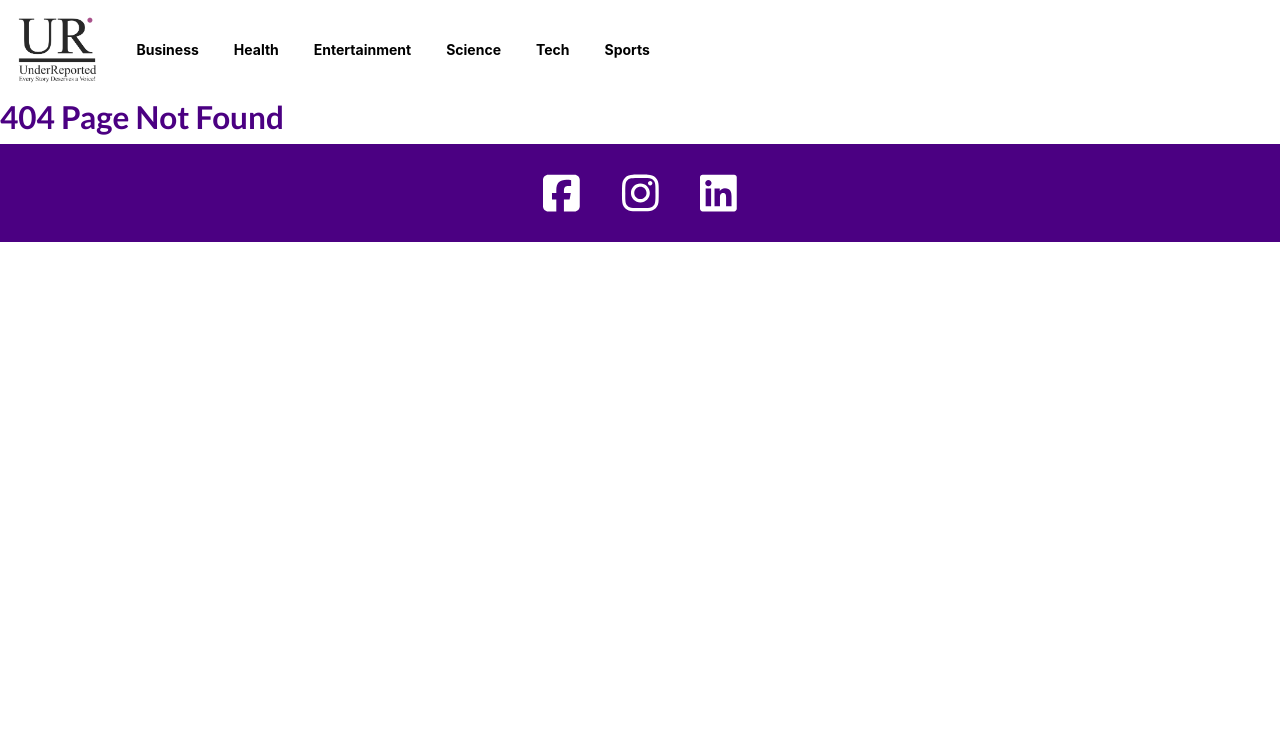
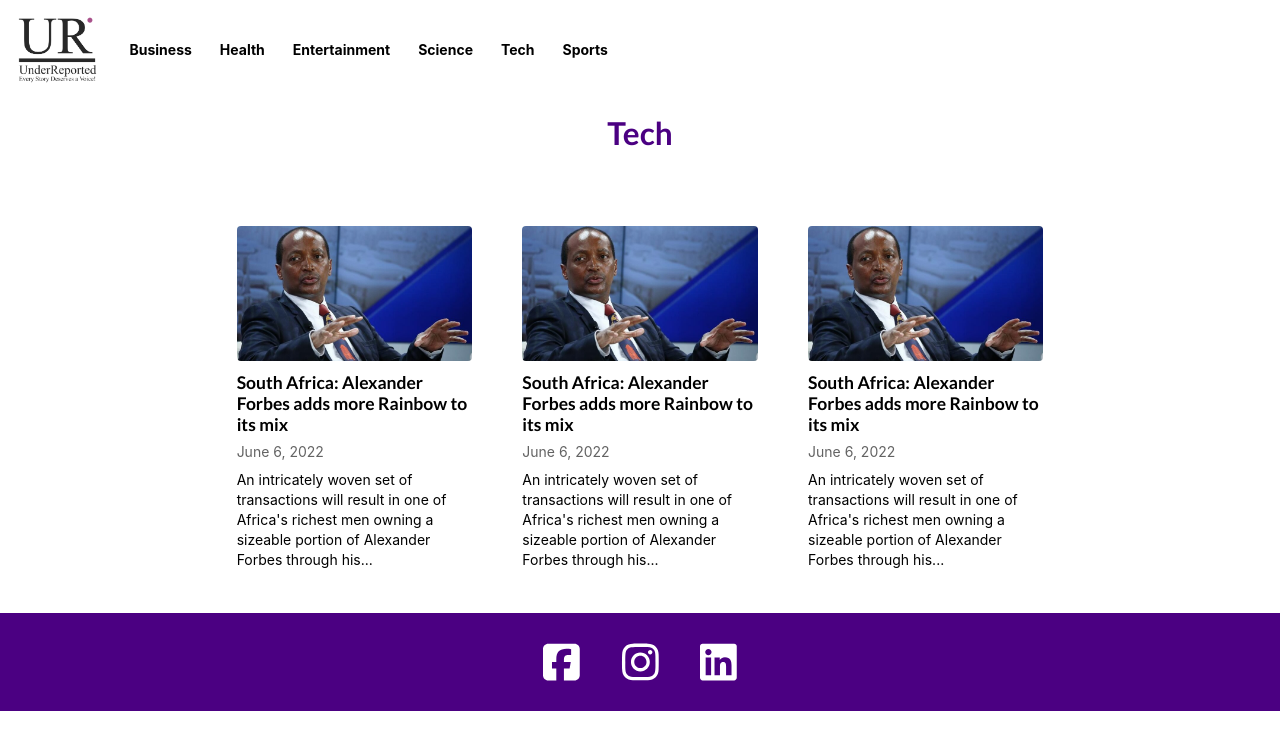
Before and after one commit to VivMe3/under-reported, a React (Create React App) app in the folder under-reported/: page /tech in a window 1280 px wide. Before the commit this address had no page. Shown: the top 750 px of the page. Built offline with nearby package versions, Linux system fonts and the light colour scheme.

Commit message:
category pages, scroll to top

```diff
--- a/under-reported/src/App.js
+++ b/under-reported/src/App.js
@@ -1,5 +1,5 @@
 import React, { useState, Fragment, Component } from 'react';
-import { BrowserRouter, Routes, Route } from 'react-router-dom';
+import { Routes, Route } from 'react-router-dom';
 import Accordion from './components/Accordion';
 import Search from './components/Search';
 import Dropdown from './components/Dropdown';
@@ -13,9 +13,143 @@
 
 import Home from './pages/Home';
 import MoreNews from './pages/MoreNews';
+import Category from './pages/Category';
 import NoPage from './pages/NoPage';
 
 library.add(fab)
+
+const businessCards = [
+  {
+    title: "South Africa: Alexander Forbes adds more Rainbow to its mix",
+    date: "June 6, 2022",
+    description: "An intricately woven set of transactions will result in one of Africa's richest men owning a sizeable portion of Alexander Forbes through his..."
+  },
+  {
+    title: "South Africa: Alexander Forbes adds more Rainbow to its mix",
+    date: "June 6, 2022",
+    description: "An intricately woven set of transactions will result in one of Africa's richest men owning a sizeable portion of Alexander Forbes through his..."
+  },
+  {
+    title: "South Africa: Alexander Forbes adds more Rainbow to its mix",
+    date: "June 6, 2022",
+    description: "An intricately woven set of transactions will result in one of Africa's richest men owning a sizeable portion of Alexander Forbes through his..."
+  },
+  {
+    title: "South Africa: Alexander Forbes adds more Rainbow to its mix",
+    date: "June 6, 2022",
+    description: "An intricately woven set of transactions will result in one of Africa's richest men owning a sizeable portion of Alexander Forbes through his..."
+  },
+  {
+    title: "South Africa: Alexander Forbes adds more Rainbow to its mix",
+    date: "June 6, 2022",
+    description: "An intricately woven set of transactions will result in one of Africa's richest men owning a sizeable portion of Alexander Forbes through his..."
+  },
+  {
+    title: "South Africa: Alexander Forbes adds more Rainbow to its mix",
+    date: "June 6, 2022",
+    description: "An intricately woven set of transactions will result in one of Africa's richest men owning a sizeable portion of Alexander Forbes through his..."
+  }
+];
+
+const healthCards = [
+  {
+    title: "South Africa: Alexander Forbes adds more Rainbow to its mix",
+    date: "June 6, 2022",
+    description: "An intricately woven set of transactions will result in one of Africa's richest men owning a sizeable portion of Alexander Forbes through his..."
+  },
+  {
+    title: "South Africa: Alexander Forbes adds more Rainbow to its mix",
+    date: "June 6, 2022",
+    description: "An intricately woven set of transactions will result in one of Africa's richest men owning a sizeable portion of Alexander Forbes through his..."
+  },
+  {
+    title: "South Africa: Alexander Forbes adds more Rainbow to its mix",
+    date: "June 6, 2022",
+    description: "An intricately woven set of transactions will result in one of Africa's richest men owning a sizeable portion of Alexander Forbes through his..."
+  }
+];
+
+const entertainmentCards = [
+  {
+    title: "South Africa: Alexander Forbes adds more Rainbow to its mix",
+    date: "June 6, 2022",
+    description: "An intricately woven set of transactions will result in one of Africa's richest men owning a sizeable portion of Alexander Forbes through his..."
+  },
+  {
+    title: "South Africa: Alexander Forbes adds more Rainbow to its mix",
+    date: "June 6, 2022",
+    description: "An intricately woven set of transactions will result in one of Africa's richest men owning a sizeable portion of Alexander Forbes through his..."
+  }
+];
+
+const scienceCards = [
+  {
+    title: "South Africa: Alexander Forbes adds more Rainbow to its mix",
+    date: "June 6, 2022",
+    description: "An intricately woven set of transactions will result in one of Africa's richest men owning a sizeable portion of Alexander Forbes through his..."
+  },
+  {
+    title: "South Africa: Alexander Forbes adds more Rainbow to its mix",
+    date: "June 6, 2022",
+    description: "An intricately woven set of transactions will result in one of Africa's richest men owning a sizeable portion of Alexander Forbes through his..."
+  },
+  {
+    title: "South Africa: Alexander Forbes adds more Rainbow to its mix",
+    date: "June 6, 2022",
+    description: "An intricately woven set of transactions will result in one of Africa's richest men owning a sizeable portion of Alexander Forbes through his..."
+  },
+  {
+    title: "South Africa: Alexander Forbes adds more Rainbow to its mix",
+    date: "June 6, 2022",
+    description: "An intricately woven set of transactions will result in one of Africa's richest men owning a sizeable portion of Alexander Forbes through his..."
+  },
+  {
+    title: "South Africa: Alexander Forbes adds more Rainbow to its mix",
+    date: "June 6, 2022",
+    description: "An intricately woven set of transactions will result in one of Africa's richest men owning a sizeable portion of Alexander Forbes through his..."
+  }
+];
+
+const techCards = [
+  {
+    title: "South Africa: Alexander Forbes adds more Rainbow to its mix",
+    date: "June 6, 2022",
+    description: "An intricately woven set of transactions will result in one of Africa's richest men owning a sizeable portion of Alexander Forbes through his..."
+  },
+  {
+    title: "South Africa: Alexander Forbes adds more Rainbow to its mix",
+    date: "June 6, 2022",
+    description: "An intricately woven set of transactions will result in one of Africa's richest men owning a sizeable portion of Alexander Forbes through his..."
+  },
+  {
+    title: "South Africa: Alexander Forbes adds more Rainbow to its mix",
+    date: "June 6, 2022",
+    description: "An intricately woven set of transactions will result in one of Africa's richest men owning a sizeable portion of Alexander Forbes through his..."
+  }
+];
+
+const sportsCards = [
+  {
+    title: "South Africa: Alexander Forbes adds more Rainbow to its mix",
+    date: "June 6, 2022",
+    description: "An intricately woven set of transactions will result in one of Africa's richest men owning a sizeable portion of Alexander Forbes through his..."
+  },
+  {
+    title: "South Africa: Alexander Forbes adds more Rainbow to its mix",
+    date: "June 6, 2022",
+    description: "An intricately woven set of transactions will result in one of Africa's richest men owning a sizeable portion of Alexander Forbes through his..."
+  },
+  {
+    title: "South Africa: Alexander Forbes adds more Rainbow to its mix",
+    date: "June 6, 2022",
+    description: "An intricately woven set of transactions will result in one of Africa's richest men owning a sizeable portion of Alexander Forbes through his..."
+  },
+  {
+    title: "South Africa: Alexander Forbes adds more Rainbow to its mix",
+    date: "June 6, 2022",
+    description: "An intricately woven set of transactions will result in one of Africa's richest men owning a sizeable portion of Alexander Forbes through his..."
+  }
+];
 
 export default () => {
   return (
@@ -25,12 +159,12 @@
         <Route path="/" element={<Home/>} exact/>
         <Route path="under-reported" element={<Home/>} exact/>
         <Route path="more-news" element={<MoreNews />} />
-        <Route path="business" element={<NoPage />} />
-        <Route path="health" element={<NoPage />} />
-        <Route path="entertainment" element={<NoPage />} />
-        <Route path="science" element={<NoPage />} />
-        <Route path="tech" element={<NoPage />} />
-        <Route path="sports" element={<NoPage />} />
+        <Route path="business" element={<Category category="Business" cards={businessCards} />} />
+        <Route path="health" element={<Category category="Health" cards={healthCards} />} />
+        <Route path="entertainment" element={<Category category="Entertainment" cards={entertainmentCards} />} />
+        <Route path="science" element={<Category category="Science" cards={scienceCards} />} />
+        <Route path="tech" element={<Category category="Tech" cards={techCards} />} />
+        <Route path="sports" element={<Category category="Sports" cards={sportsCards} />} />
         <Route path="*" element={<NoPage />} />
       </Routes>
       <Footer />
@@ -41,3 +175,4 @@
 // https://v5.reactrouter.com/web/example/recursive-paths
 // https://dev.to/dsckiitdev/dynamic-pages-using-react-router-2pm
 // https://github.com/khansalikaziz/NewsZilla---News-Application-with-React?ref=reactjsexample.com
+// share link: https://www.npmjs.com/package/react-share , https://dev.to/dsasse07/implementing-a-social-share-feature-jd7
--- a/under-reported/src/components/Header.js
+++ b/under-reported/src/components/Header.js
@@ -1,5 +1,6 @@
 import React from 'react';
 import { Navbar, Nav, NavItem, Container, NavDropdown, MenuItem } from 'react-bootstrap';
+import { Link } from 'react-router-dom';
 import logo from '../imgs/UR_logo.png';
 import '../scss/Header.scss';
 
@@ -11,12 +12,12 @@
                 <Navbar.Toggle aria-controls="navbar" />
                 <Navbar.Collapse id="navbar">
                     <Nav>
-                        <Nav.Link href="/business">Business</Nav.Link>
-                        <Nav.Link href="/health">Health</Nav.Link>
-                        <Nav.Link href="/entertainment">Entertainment</Nav.Link>
-                        <Nav.Link href="/science">Science</Nav.Link>
-                        <Nav.Link href="/tech">Tech</Nav.Link>
-                        <Nav.Link href="/sports">Sports</Nav.Link>
+                        <Link to="/business">Business</Link>
+                        <Link to="/health">Health</Link>
+                        <Link to="/entertainment">Entertainment</Link>
+                        <Link to="/science">Science</Link>
+                        <Link to="/tech">Tech</Link>
+                        <Link to="/sports">Sports</Link>
                     </Nav>
                 </Navbar.Collapse>
             </Container>
--- a/under-reported/src/components/StoryCards.js
+++ b/under-reported/src/components/StoryCards.js
@@ -9,6 +9,9 @@
         <a className="image" href="https://www.google.com">
           <img src={Random} alt="Random" />
             <h3 className="title">{card.title}</h3>
+            { card.date &&
+              <p className="date">{card.date}</p>
+            }
             <p className="content">{card.description}</p>
         </a>
       </div >
--- a/under-reported/src/index.js
+++ b/under-reported/src/index.js
@@ -2,10 +2,12 @@
 import ReactDOM from 'react-dom/client';
 import { BrowserRouter } from 'react-router-dom';
 import App from './App';
+import ScrollToTop from "./components/ScrollToTop";
 
 const root = ReactDOM.createRoot(document.querySelector('#root'));
 root.render(
     <BrowserRouter>
+        <ScrollToTop />
         <App />
     </BrowserRouter>,
 );
--- /dev/null
+++ b/under-reported/src/pages/Category.js
@@ -0,0 +1,54 @@
+import React, { Fragment } from 'react';
+import '../scss/Category.scss';
+import StoryCards from '../components/StoryCards';
+
+//StoryCards
+const cards = [
+  {
+    title: "South Africa: Alexander Forbes adds more Rainbow to its mix",
+    date: "June 6, 2022",
+    description: "An intricately woven set of transactions will result in one of Africa's richest men owning a sizeable portion of Alexander Forbes through his..."
+  },
+  {
+    title: "South Africa: Alexander Forbes adds more Rainbow to its mix",
+    date: "June 6, 2022",
+    description: "An intricately woven set of transactions will result in one of Africa's richest men owning a sizeable portion of Alexander Forbes through his..."
+  },
+  {
+    title: "South Africa: Alexander Forbes adds more Rainbow to its mix",
+    date: "June 6, 2022",
+    description: "An intricately woven set of transactions will result in one of Africa's richest men owning a sizeable portion of Alexander Forbes through his..."
+  },
+  {
+    title: "South Africa: Alexander Forbes adds more Rainbow to its mix",
+    date: "June 6, 2022",
+    description: "An intricately woven set of transactions will result in one of Africa's richest men owning a sizeable portion of Alexander Forbes through his..."
+  },
+  {
+    title: "South Africa: Alexander Forbes adds more Rainbow to its mix",
+    date: "June 6, 2022",
+    description: "An intricately woven set of transactions will result in one of Africa's richest men owning a sizeable portion of Alexander Forbes through his..."
+  },
+  {
+    title: "South Africa: Alexander Forbes adds more Rainbow to its mix",
+    date: "June 6, 2022",
+    description: "An intricately woven set of transactions will result in one of Africa's richest men owning a sizeable portion of Alexander Forbes through his..."
+  }
+];
+
+const Category = (props) => {
+    return (
+        <Fragment>
+          <div className="category-container container-fluid">
+            <h1>{props.category}</h1>
+            <div className="row">
+              <div className="col-lg">
+                <StoryCards cards={props.cards} />
+              </div>
+            </div>
+          </div>
+        </Fragment>
+      );
+}
+
+export default Category;
--- a/under-reported/src/scss/App.scss
+++ b/under-reported/src/scss/App.scss
@@ -37,3 +37,7 @@
     margin-left: 0;
     margin-right: 0;
 }
+
+.date {
+    color: $gray;
+}
--- /dev/null
+++ b/under-reported/src/scss/Category.scss
@@ -0,0 +1,14 @@
+@import "./_variables";
+
+.category-container {
+    width: 75%;
+
+    h1 {
+        text-align: center;
+        margin: 0.5em 0 1em;
+    }
+
+    .date {
+        margin: 0;
+    }
+}
--- a/under-reported/src/scss/Header.scss
+++ b/under-reported/src/scss/Header.scss
@@ -13,7 +13,7 @@
 #navbar {
     padding: 1em;
 
-    .nav-link {
+    a {
         padding-right: 2em;
 
             color: black;
```
Also changed, not shown: under-reported/src/components/ScrollToTop.js (added, +12 -0 lines).
